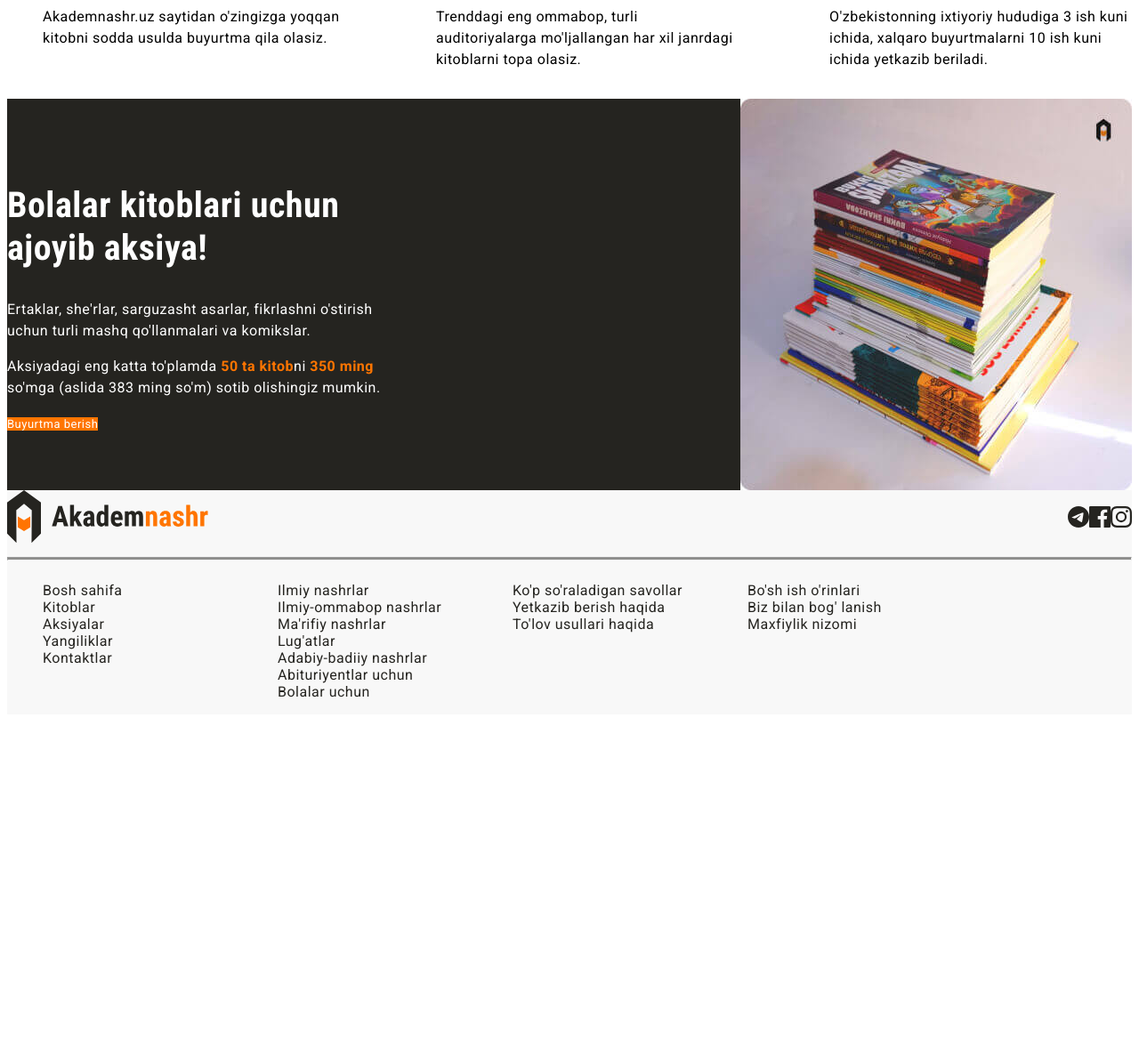
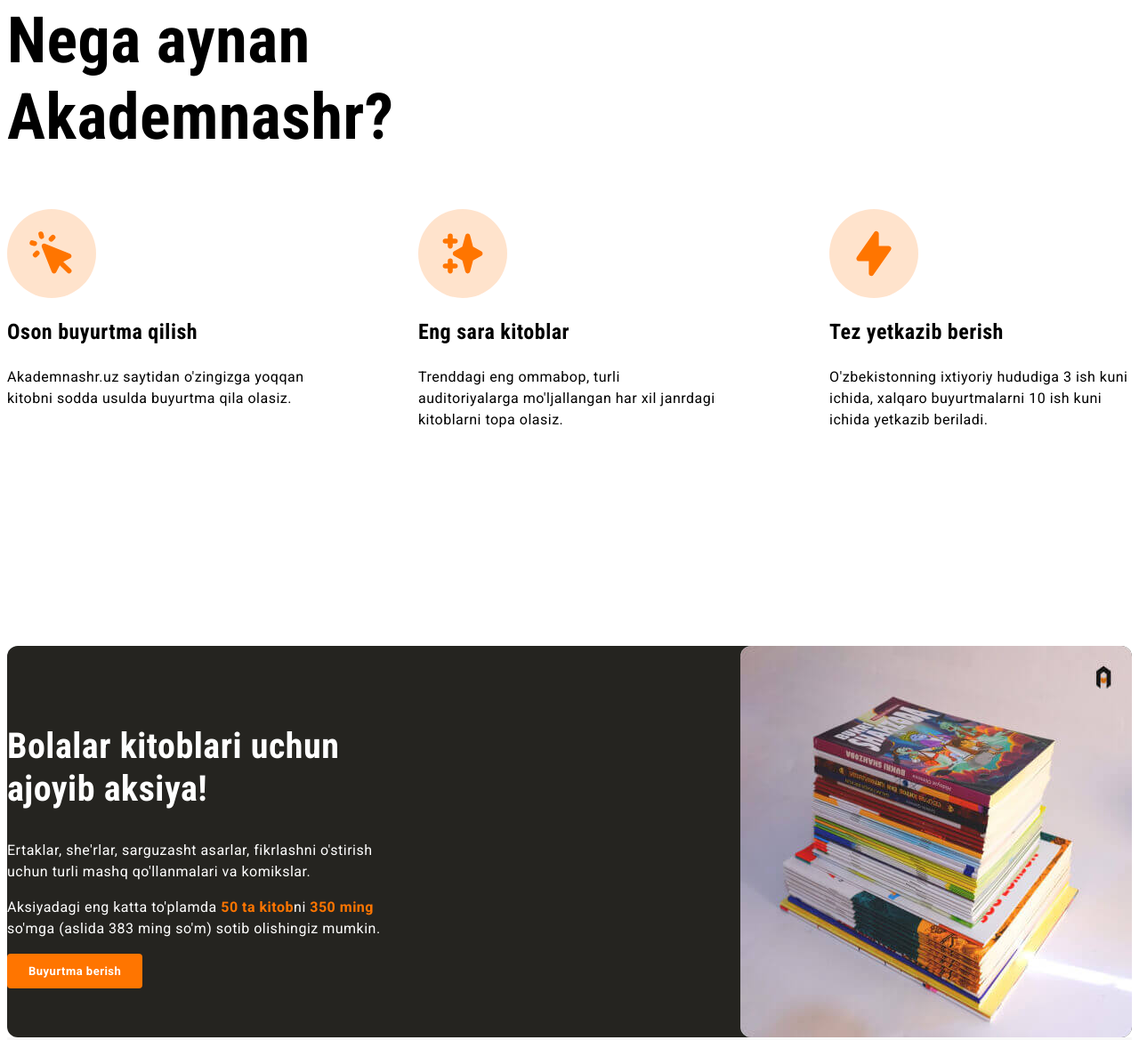
Before and after one commit to jahongirdev/akademnashr-promo, a plain HTML site: page index.html in a window 1280 px wide. Shown: the part 1060-2229 px from the top of the page at 89% size. Before the commit the page ends 1871 px from the top, so only its background shows below. Drawn offline with Linux system fonts and the light colour scheme.

Commit message:
Add padding, border, display styles

```diff
--- a/css/style.css
+++ b/css/style.css
@@ -5,18 +5,18 @@ body {
     letter-spacing: 0.5px;
 }
 
-/* *:focus {
-    outline-color: orangered;
+*:focus {
+    outline: 2px dotted #FF7500;
     outline-offset: 3px;
-    outline-width: 2px;
-    outline-style: dashed;
-} */
+}
 
 .site-header {
     display: flex;
     align-items: center;
     justify-content: space-between;
+    border-top: 5px solid #FF7500;
     background-color: #fff;
+    padding: 16px 0px;
 }
 
 .logo-link {
@@ -38,6 +38,7 @@ body {
 
 .sitenav-list {
     display: flex;
+    padding: 0;
     list-style: none;
 }
 
@@ -62,12 +63,16 @@ body {
 }
 
 .main-link {
+    display: inline-block;
     font-size: 13px;
     line-height: 15px;
     background-color: #FF7500;
     color: #fff;
+    font-weight: bold;
     text-decoration: none;
     transition: opacity 0.3s ease;
+    padding: 12px 24px;
+    border-radius: 4px;
 }
 
 .main-link:hover {
@@ -84,6 +89,7 @@ body {
     justify-content: space-between;
     background-color: #252420;
     color: #fff;
+    padding: 80px 0px;
 }
 
 .hero-content {
@@ -94,6 +100,7 @@ body {
     width: 80px;
     height: 3px;
     background-color: #FF7500;
+    border: none;
 }
 
 .hero-heading {
@@ -105,6 +112,11 @@ body {
 .hero-img {
     width: 510px;
     height: 510px;
+    border-radius: 8px;
+}
+
+.features {
+    padding: 210px 0px;
 }
 
 .features-heading {
@@ -118,6 +130,7 @@ body {
 .features-list {
     display: flex;
     justify-content: space-between;
+    padding: 0;
     list-style: none;
 }
 
@@ -126,8 +139,12 @@ body {
 }
 
 .feature-icon-wrapper {
+    display: flex;
+    justify-content: center;
+    align-items: center;
     width: 100px;
     height: 100px;
+    border-radius: 50%;
     background-color: rgba(255, 117, 0, 0.2);
 }
 
@@ -141,6 +158,7 @@ body {
     display: flex;
     justify-content: space-between;
     align-items: center;
+    border-radius: 12px;
     background-color: #252420;
     color: #fff;
 }
@@ -162,10 +180,12 @@ body {
 .promo-img {
     width: 440px;
     height: 440px;
+    border-radius: 12px;
     object-fit: cover;
 }
 
 .site-footer {
+    padding: 56px 0px;
     background-color: #f8f8f8;
 }
 
@@ -177,11 +197,13 @@ body {
 
 .site-footer ul {
     list-style: none;
+    padding: 0;
 }
 
 .site-footer-socials {
     display: flex;
     align-items: center;
+    padding: 0;
 }
 
 .site-footer-socials a {
@@ -198,6 +220,7 @@ body {
 
 .site-footer-divider {
     height: 2px;
+    border: none;
     background-color: rgba(37, 36, 32, 0.5);
 }
 
@@ -219,6 +242,6 @@ body {
     color: #FF7500;
 }
 
-.sitefooter-link-list a:focus {
+.sitefooter-link-list a:active {
     opacity: 0.6;
 }
```
Also changed, not shown: index.html (+0 -2 lines).
